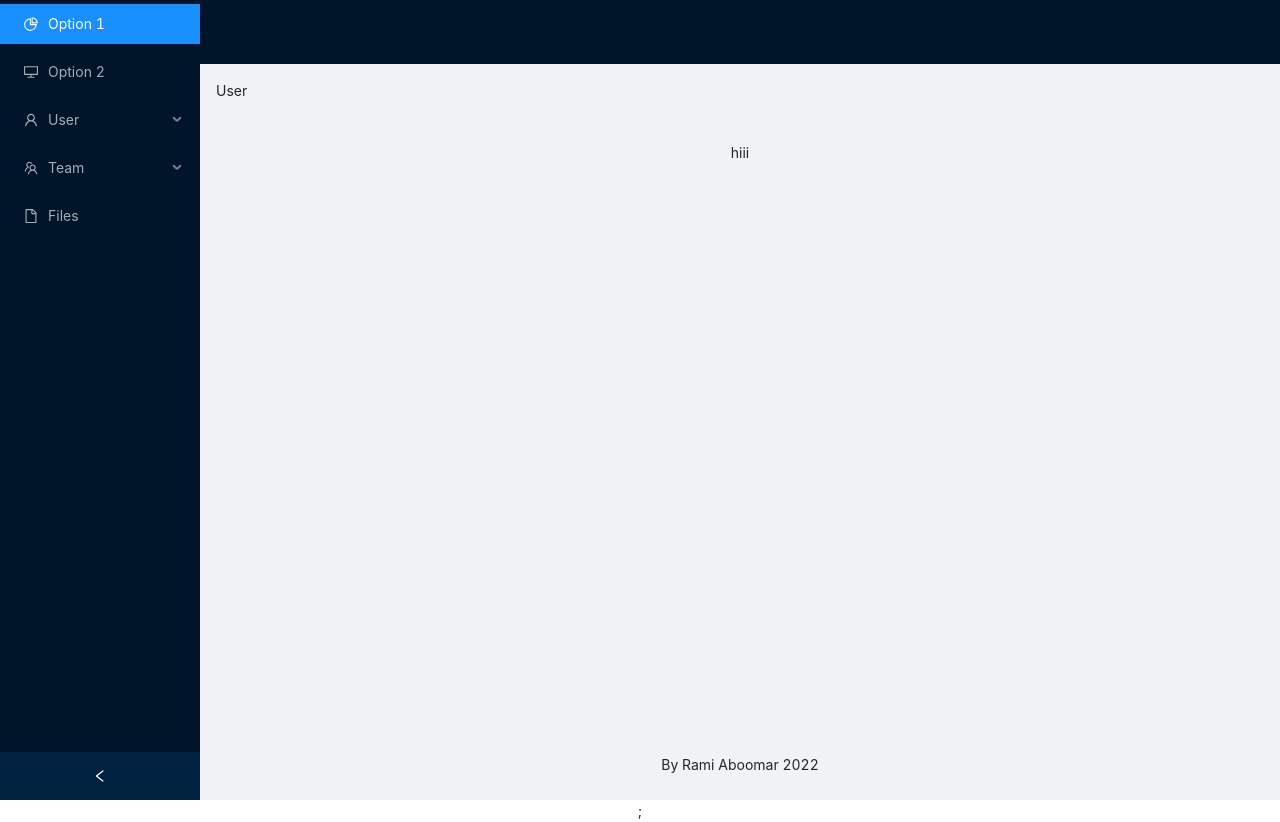
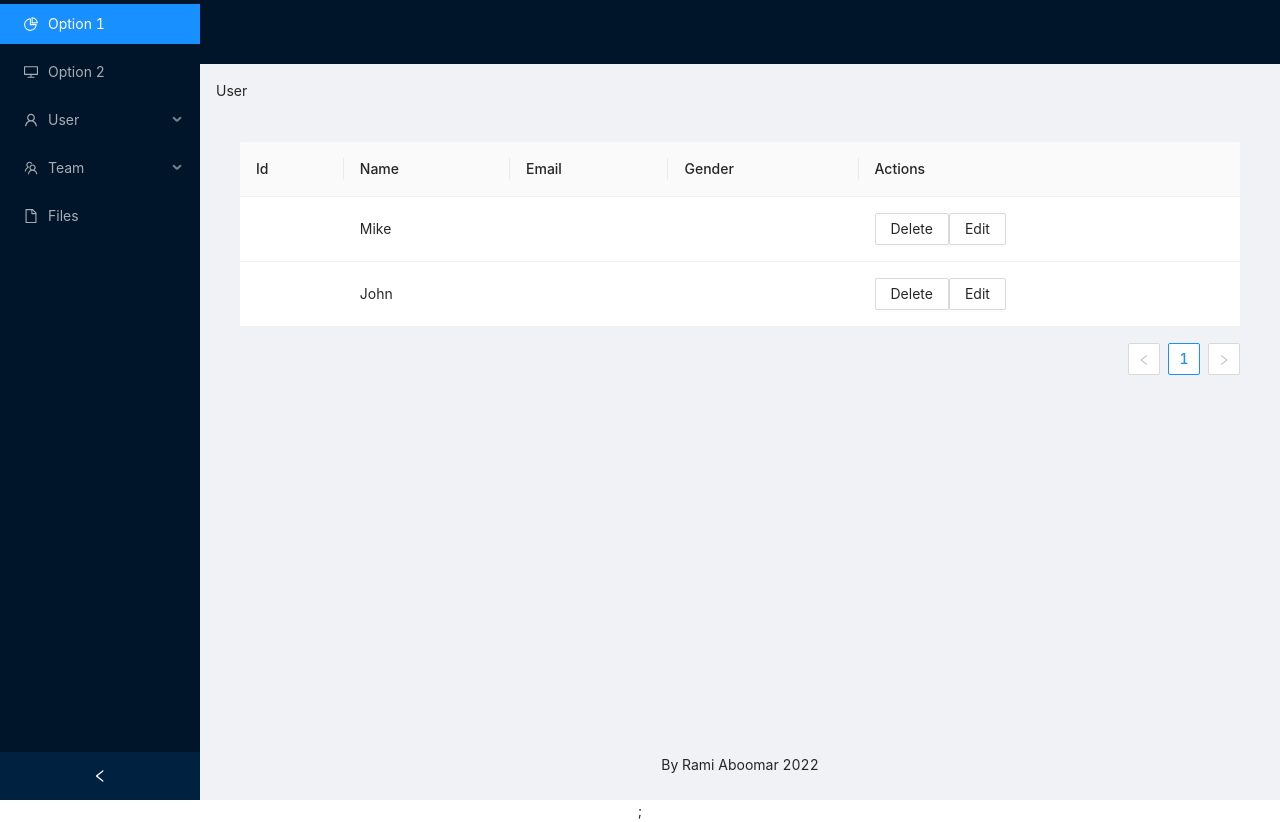
Before and after one commit to raboomar/user-dashboard, a React (Create React App) app in the folder users_frontend/: page / in a window 1280 px wide. Built offline with nearby package versions, Linux system fonts and the light colour scheme.

Commit message:
intergraded list view for users

```diff
--- a/users_frontend/src/components/Grid.js
+++ b/users_frontend/src/components/Grid.js
@@ -8,6 +8,7 @@ import {
   TeamOutlined,
   UserOutlined,
 } from "@ant-design/icons";
+import UsersList from "./UsersList";
 const { Header, Content, Footer, Sider } = Layout;
 const { SubMenu } = Menu;
 const Grid = () => {
@@ -47,7 +48,7 @@ const Grid = () => {
             className="site-layout-background"
             style={{ padding: 24, minHeight: 360 }}
           >
-            hiii
+            <UsersList />
           </div>
         </Content>
         <Footer style={{ textAlign: "center" }}> By Rami Aboomar 2022</Footer>
--- /dev/null
+++ b/users_frontend/src/components/UsersList.jsx
@@ -0,0 +1,65 @@
+import React from "react";
+import { Space, Table, Tag, Button, Popconfirm } from "antd";
+const { Column, ColumnGroup } = Table;
+const data = [
+  {
+    key: "1",
+    name: "Mike",
+    age: 32,
+    address: "10 Downing Street",
+  },
+  {
+    key: "2",
+    name: "John",
+    age: 42,
+    address: "10 Downing Street",
+  },
+];
+const columns = [
+  {
+    title: "Id",
+    dataIndex: "id",
+    key: "id",
+  },
+  {
+    title: "Name",
+    dataIndex: "name",
+    key: "name",
+  },
+  {
+    title: "Email",
+    dataIndex: "email",
+    key: "email",
+  },
+
+  {
+    title: "Gender",
+    dataIndex: "gender",
+    key: "gender",
+  },
+  {
+    title: "Actions",
+    dataIndex: "",
+    key: "x",
+
+    render: (student) => (
+      <>
+        <Popconfirm
+          placement="topLeft"
+          title={`Do you want to delete ${student.name}`}
+          onConfirm={() => console.log("hiii")}
+          okText="Yes"
+          cancelText="No"
+        >
+          <Button value="Delete">Delete</Button>
+        </Popconfirm>
+        <Button value="Edit">Edit</Button>
+      </>
+    ),
+  },
+];
+const UsersList = () => {
+  return <Table dataSource={data} columns={columns} />;
+};
+
+export default UsersList;
```
